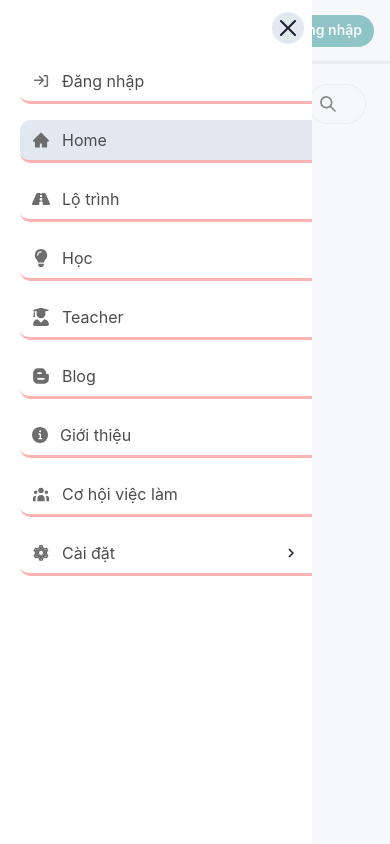
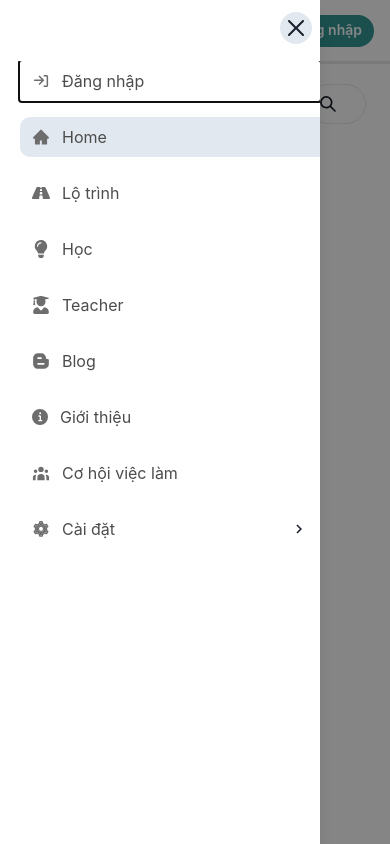
Before and after one commit to sonht113/E8-web-app-learn-course, a Next.js app: page / in a window 390 px wide. Both pictures are taken after a click on the icon 28 px from the left and 30 px from the top of the page. Built offline with nearby package versions, Linux system fonts and the light colour scheme.

Commit message:
[02-03-2023] update base navbar mobile project

```diff
--- a/components/Navbar/Navbar.tsx
+++ b/components/Navbar/Navbar.tsx
@@ -1,4 +1,4 @@
-import React, { useContext, useState } from 'react';
+import React, { useState, useContext } from 'react';
 import {
   Box,
   Flex,
@@ -15,10 +15,14 @@ import ButtonFC from '../Button/Button';
 import Search from '../Search';
 import { NavbarMobileContext } from 'context/NavbarMobileContext';
 
-const Navbar = () => {
+interface INavbarProps {
+  onOpen?: () => void;
+}
+
+const Navbar: React.FC<INavbarProps> = () => {
   const [keywordSearch, setKeyWordSearch] = useState<string>('');
-  const { openNavbarMobile, setOpenNavbarMobile } =
-    useContext(NavbarMobileContext);
+  const { onOpen } = useContext(NavbarMobileContext);
+
   return (
     <Grid
       position={'fixed'}
@@ -38,7 +42,7 @@ const Navbar = () => {
           display={['block', 'none']}
           fontSize={25}
           cursor="pointer"
-          onClick={() => setOpenNavbarMobile(!openNavbarMobile)}
+          onClick={onOpen}
         />
       </GridItem>
       <GridItem>
--- a/components/NavbarMobile/NavbarMobile.tsx
+++ b/components/NavbarMobile/NavbarMobile.tsx
@@ -5,7 +5,16 @@ import {
   InfoIcon,
   ChevronDownIcon,
 } from '@chakra-ui/icons';
-import { Container, Flex, Center, Box, VStack, Text } from '@chakra-ui/react';
+import {
+  Flex,
+  Center,
+  Box,
+  VStack,
+  Text,
+  Drawer,
+  DrawerOverlay,
+  DrawerContent,
+} from '@chakra-ui/react';
 import React, { useContext, useState } from 'react';
 import { CgLogIn } from 'react-icons/cg';
 import { HiUserGroup } from 'react-icons/hi';
@@ -17,8 +26,10 @@ import {
   FaBloggerB,
 } from 'react-icons/fa';
 import Link from 'next/link';
+
 import { ActiveMenuContext } from 'context/ActiveMenuContext';
 import { MenuItemType, SubMenuItem } from 'types/menuItem.type';
+import { NavbarMobileContext } from 'context/NavbarMobileContext';
 
 const menuNavbarMobileItems = [
   {
@@ -90,8 +101,7 @@ const menuNavbarMobileItems = [
 ];
 
 type INavbarMobileProps = {
-  setOpenNavbarMobile: (v: boolean) => void;
-  className: string;
+  title?: any;
 };
 
 type ISubMenuSettingsProps = {
@@ -100,29 +110,22 @@ type ISubMenuSettingsProps = {
   setActiveMenu: (v: number) => void;
 };
 
-const NavbarMobile: React.FC<INavbarMobileProps> = ({
-  setOpenNavbarMobile,
-  className,
-}) => {
+type IMenuItem = {
+  menuItem: MenuItemType;
+  activeMenu: number;
+  isOpenSubMenuSettings: boolean;
+  setIsOpenSubMenuSettings: (v: boolean) => void;
+  setActiveMenu: (v: number) => void;
+};
+
+const NavbarMobile: React.FC<INavbarMobileProps> = () => {
+  const { isOpen, onClose } = useContext(NavbarMobileContext);
   return (
-    <Box className={className} zIndex={9999} w={'full'}>
-      <Container
-        w={'full'}
-        h={'100vh'}
-        bg={'gray.100'}
-        opacity={0.5}
-        onClick={() => setOpenNavbarMobile(false)}
-      ></Container>
-      <Flex
-        position={'absolute'}
-        top={0}
-        left={0}
-        w={'80%'}
-        h={'100vh'}
-        bg={'white'}
-        zIndex={99999}
-        overflow={'scroll'}
-      >
+    <Drawer placement={'left'} onClose={onClose} isOpen={isOpen}>
+      <DrawerOverlay />
+      <DrawerContent>
+        <Box w={'full'}>
+          <Flex overflow={'scroll'}>
             <Center
               bg={'gray.200'}
               position={'absolute'}
@@ -131,13 +134,15 @@ const NavbarMobile: React.FC<INavbarMobileProps> = ({
               w={8}
               h={8}
               rounded={'full'}
-          onClick={() => setOpenNavbarMobile(false)}
+              onClick={onClose}
             >
               <CloseIcon />
             </Center>
             <Menu />
           </Flex>
         </Box>
+      </DrawerContent>
+    </Drawer>
   );
 };
 
@@ -199,14 +204,6 @@ const Menu: React.FC = () => {
   );
 };
 
-interface IMenuItem {
-  menuItem: MenuItemType;
-  activeMenu: number;
-  isOpenSubMenuSettings: boolean;
-  setIsOpenSubMenuSettings: (v: boolean) => void;
-  setActiveMenu: (v: number) => void;
-}
-
 const MenuItem: React.FC<IMenuItem> = ({
   menuItem,
   activeMenu,
@@ -214,6 +211,7 @@ const MenuItem: React.FC<IMenuItem> = ({
   setActiveMenu,
   setIsOpenSubMenuSettings,
 }) => {
+  const { onClose } = useContext(NavbarMobileContext);
   return (
     <Flex
       justifyContent={'space-between'}
@@ -223,10 +221,9 @@ const MenuItem: React.FC<IMenuItem> = ({
       px={3}
       roundedBottomLeft={10}
       roundedTopLeft={10}
-      borderBottom={'inset'}
-      borderBottomColor={'red.200'}
       alignItems={'center'}
       onClick={() => {
+        menuItem.id !== 9 && onClose();
         menuItem.id === 9 && setIsOpenSubMenuSettings(!isOpenSubMenuSettings);
         setActiveMenu(menuItem.id);
         localStorage.setItem('active_menu', JSON.stringify(menuItem.id));
@@ -268,8 +265,6 @@ const SubMenuSettings: React.FC<ISubMenuSettingsProps> = ({
             pl={2}
             roundedBottomLeft={10}
             roundedTopLeft={10}
-            borderBottom={'inset'}
-            borderBottomColor={'red.200'}
             onClick={() => {
               setActiveMenu(item.id);
               localStorage.setItem('active_menu', JSON.stringify(item.id));
--- a/context/NavbarMobileContext.tsx
+++ b/context/NavbarMobileContext.tsx
@@ -1,23 +1,24 @@
 /* eslint-disable @typescript-eslint/no-empty-function */
 /* eslint-disable no-unused-vars */
-import React, { useState } from 'react';
+import { useDisclosure } from '@chakra-ui/react';
+import React from 'react';
 
 interface NabarMobileContextProp {
-  openNavbarMobile: boolean;
-  setOpenNavbarMobile: (v: boolean) => void;
+  isOpen: boolean;
+  onOpen: () => void;
+  onClose: () => void;
 }
 export const NavbarMobileContext = React.createContext<NabarMobileContextProp>({
-  openNavbarMobile: false,
-  setOpenNavbarMobile: (v: boolean) => {},
+  isOpen: false,
+  onOpen: () => {},
+  onClose: () => {},
 });
 
 export const NavbarMobileContextProvider = ({ children }) => {
-  const [openNavbarMobile, setOpenNavbarMobile] = useState<boolean>(false);
+  const { isOpen, onOpen, onClose } = useDisclosure();
 
   return (
-    <NavbarMobileContext.Provider
-      value={{ openNavbarMobile, setOpenNavbarMobile }}
-    >
+    <NavbarMobileContext.Provider value={{ isOpen, onClose, onOpen }}>
       {children}
     </NavbarMobileContext.Provider>
   );
--- a/layouts/defaultLayout.tsx
+++ b/layouts/defaultLayout.tsx
@@ -1,32 +1,20 @@
-import React, { useContext } from 'react';
+import React from 'react';
+import { Flex } from '@chakra-ui/react';
 
 import Footer from '@/components/Footer';
 import Navbar from '@/components/Navbar';
-import { Flex } from '@chakra-ui/react';
 import Sidebar from '@/components/Sidebar';
 import NavbarMobile from '@/components/NavbarMobile';
-import { NavbarMobileContext } from 'context/NavbarMobileContext';
 
 const DefaultLayout = ({ children }) => {
-  const { openNavbarMobile, setOpenNavbarMobile } =
-    useContext(NavbarMobileContext);
-
   return (
     <React.Fragment>
       <Navbar />
-      {openNavbarMobile && (
-        <NavbarMobile
-          setOpenNavbarMobile={setOpenNavbarMobile}
-          className={`navbarMobileOpen ${
-            !openNavbarMobile && 'navbarMobileClose'
-          }`}
-        />
-      )}
+      <NavbarMobile />
       <Flex pt={'84px'} px={6}>
         <Sidebar />
         {children}
       </Flex>
-
       <Footer />
     </React.Fragment>
   );
```
Lines whose indentation alone changed are shown as unchanged.
